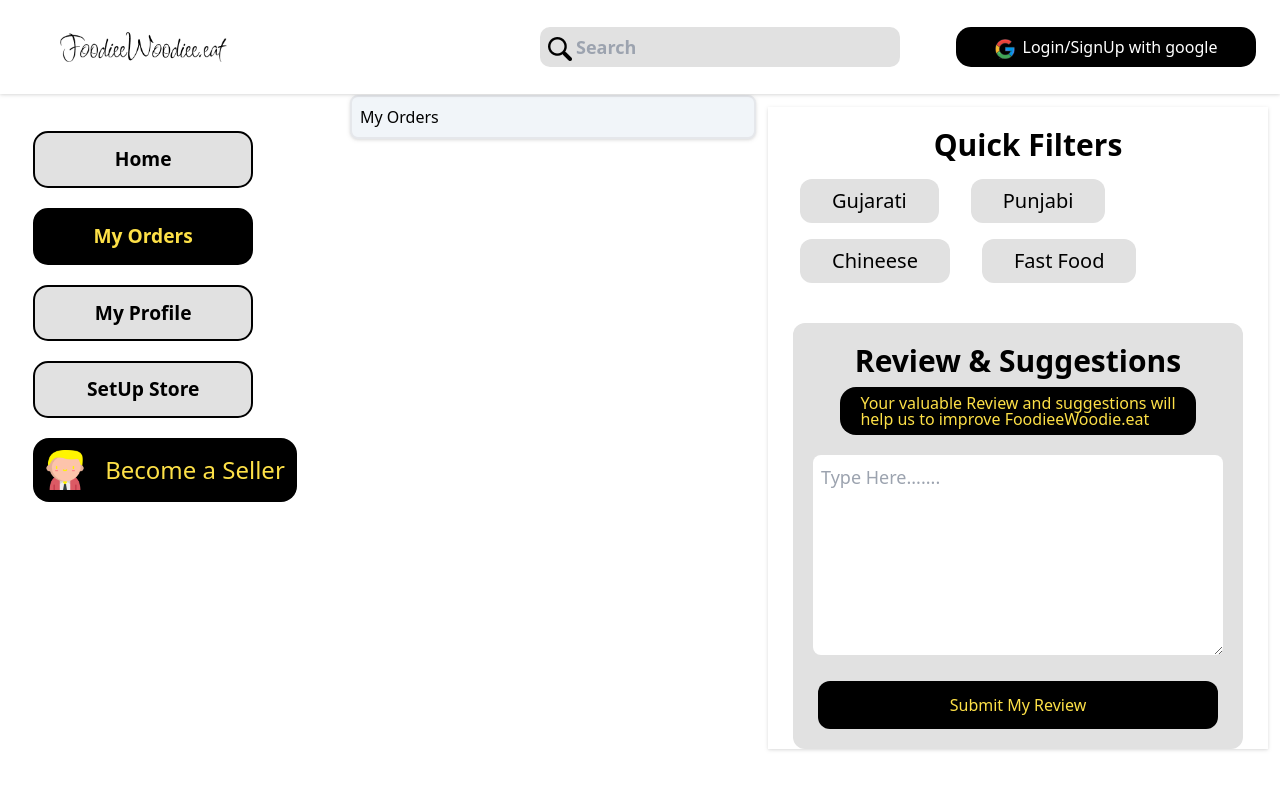
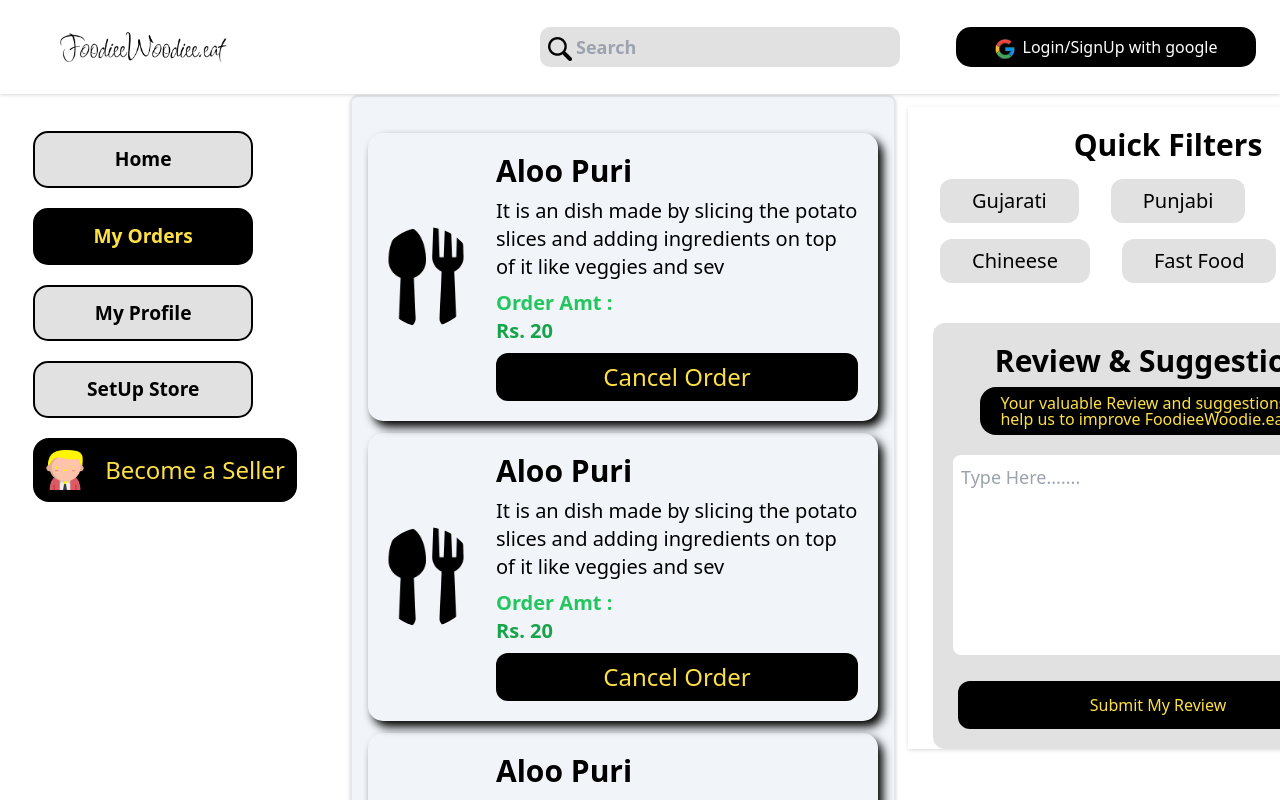
Before and after one commit to AMANSINGH5409/trial-app, a React (Create React App) app: page / in a window 1280 px wide. Both pictures are taken after a click on the item "My Orders". Shown: the top 800 px of the page. Built offline with nearby package versions, Linux system fonts and the light colour scheme.

Commit message:
My Orders Done

```diff
--- a/src/assets/index.js
+++ b/src/assets/index.js
@@ -16,6 +16,7 @@
 import searchIcon from './searchIcon.png'
 import shop from './shop.png'
 import smartphone_call from './smartphone_call.png'
+import food from './food.png'
 
 export {
     FoodieeWoodiee ,
@@ -36,4 +37,5 @@
     searchIcon ,
     shop ,
     smartphone_call ,
+    food ,
 };
--- a/src/components/HomePage.jsx
+++ b/src/components/HomePage.jsx
@@ -23,16 +23,16 @@
       </div>
 
       {/* Main */}
-      <main className="flex justify-between items-start sm:flex-row flex-col">
+      <main className="flex justify-between items-start md:flex-row flex-col">
 
         <div className="w-[350px]">
           <AsideNav loadComponent={loadComponent} showAsActive={showAsActive} activeComponent={activeComponent} />
         </div>
 
-        <div className="flex-1">
+        <div className="flex-1 w-full">
           <MainContent load={component} />
         </div>
-        <div className="flex-2 justfiy-center items-center sm:p-3 p-4">
+        <div className="md:flex-2 justfiy-center items-center sm:p-3 p-4 md:w-[30%] w-full">
           <QuickFilters />
         </div>
       </main>
--- a/src/components/MainContent.jsx
+++ b/src/components/MainContent.jsx
@@ -11,7 +11,7 @@
   }
 
   return (
-    <div id='mainContent' className=" p-2 border-2 w-full  rounded-[8px] bg-slate-100 drop-shadow">
+    <div id='mainContent' className="p-2 border-2 w-full  rounded-[8px] bg-slate-100 drop-shadow">
       {componentList[props.load]}
     </div>
   )
--- a/src/components/MyOrders.jsx
+++ b/src/components/MyOrders.jsx
@@ -1,10 +1,38 @@
 import React from 'react'
+import { food } from '../assets'
+import MyButton from './MyButton'
+import { orders } from '../constants'
+import '../index.css'
 
 const MyOrders = () => {
+
   return (
+    <div className="w-full p-2 flex flex-col gap-3 mt-5">
+      {
+        orders.map((item, index) => (
+          <div className="w-full flex sm:flex-row flex-col p-2 gap-2 rounded-[15px] shadow">
+            <div className="flex items-center justify-center">
+              <img src={food} alt="Food_Image" className="w-[100px] rounded-full" />
+            </div>
 
-    <div>
-      <h1>My Orders</h1>
+            <div className="flex flex-1 flex-col gap-3 p-3">
+              <div key={index} className="">
+                <h1 className="font-semibold text-3xl">{item.itemName}</h1>
+                <h4 className="font-normal text-xl max-w-[500px] my-2">{item.description}</h4>
+                <h5 className="font-bold text-xl text-green-600"><span className="text-green-500 text-xl">Order Amt :</span> <br /> Rs. {item.amount}</h5>
+
+                <div className="flex justify-center items-center sm:mt-2 mt-10">
+                  <MyButton text="Cancel Order" />
+                </div>
+              </div>
+
+
+            </div>
+
+          </div>
+        )
+        )
+      }
     </div>
   )
 }
--- a/src/constants/index.js
+++ b/src/constants/index.js
@@ -19,4 +19,39 @@
     },
 ]
 
-export default navLinks ;
+// My Orders
+export const orders = [
+    {
+        itemName : 'Aloo Puri' ,
+        description : 'It is an dish made by slicing the potato slices and adding ingredients on top of it like veggies and sev' ,
+        amount : '20' ,
+        img : 'food'
+    },
+    {
+        itemName : 'Aloo Puri' ,
+        description : 'It is an dish made by slicing the potato slices and adding ingredients on top of it like veggies and sev' ,
+        amount : '20' ,
+        img : 'food'
+    },
+    {
+        itemName : 'Aloo Puri' ,
+        description : 'It is an dish made by slicing the potato slices and adding ingredients on top of it like veggies and sev' ,
+        amount : '20' ,
+        img : 'food'
+    },
+    {
+        itemName : 'Aloo Puri' ,
+        description : 'It is an dish made by slicing the potato slices and adding ingredients on top of it like veggies and sev' ,
+        amount : '20' ,
+        img : 'food'
+    },
+    {
+        itemName : 'Aloo Puri' ,
+        description : 'It is an dish made by slicing the potato slices and adding ingredients on top of it like veggies and sev' ,
+        amount : '20' ,
+        img : 'food'
+    },
+]
+
+
+export default navLinks  ;
--- a/src/index.css
+++ b/src/index.css
@@ -20,3 +20,7 @@
 .navLinks:hover {
   background: #e8e8e8;
 }
+
+.shadow {
+  box-shadow: 5px 6px 10px #000000;
+}
```
Also changed, not shown: src/assets/food.png (added).
